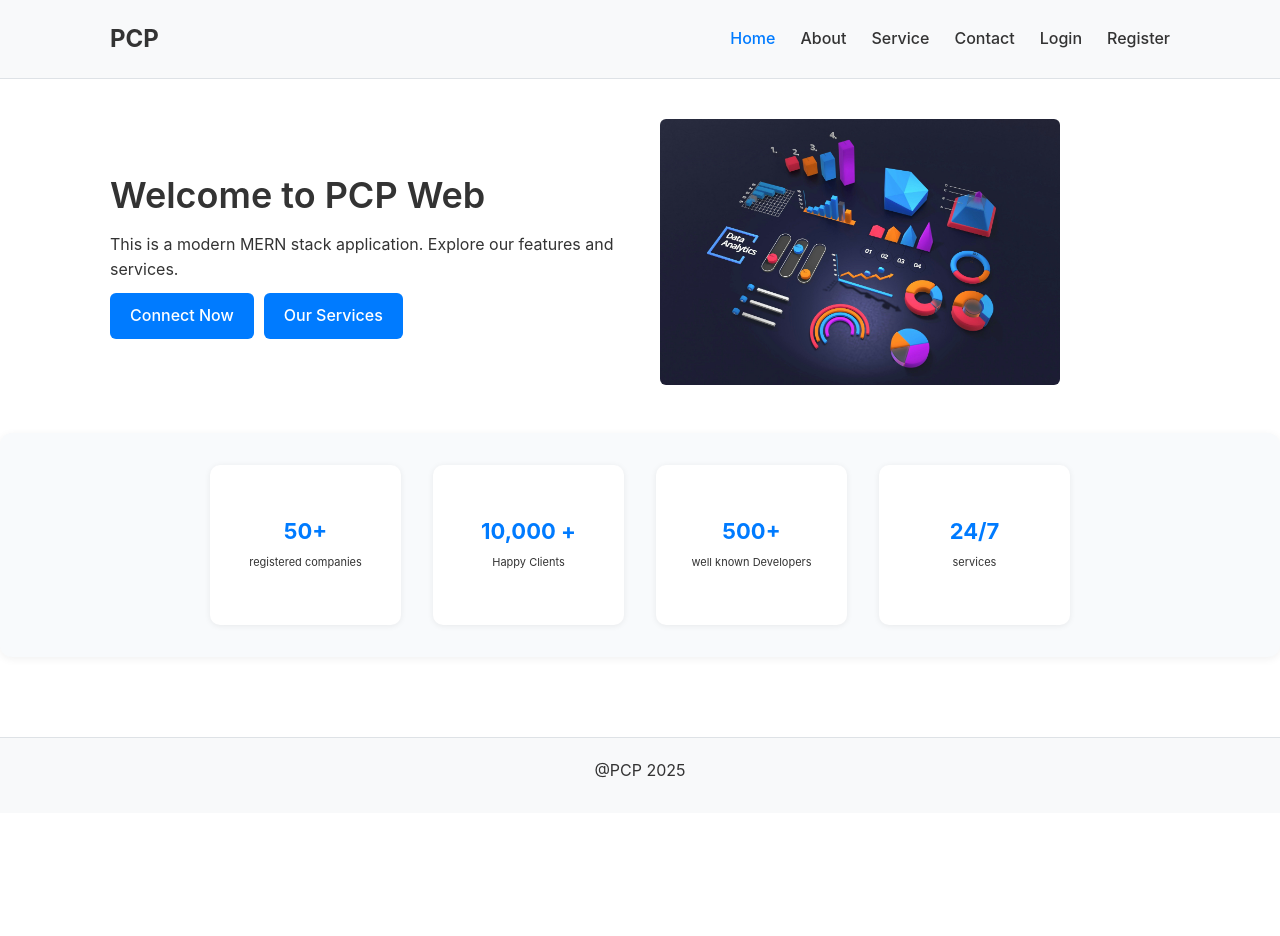
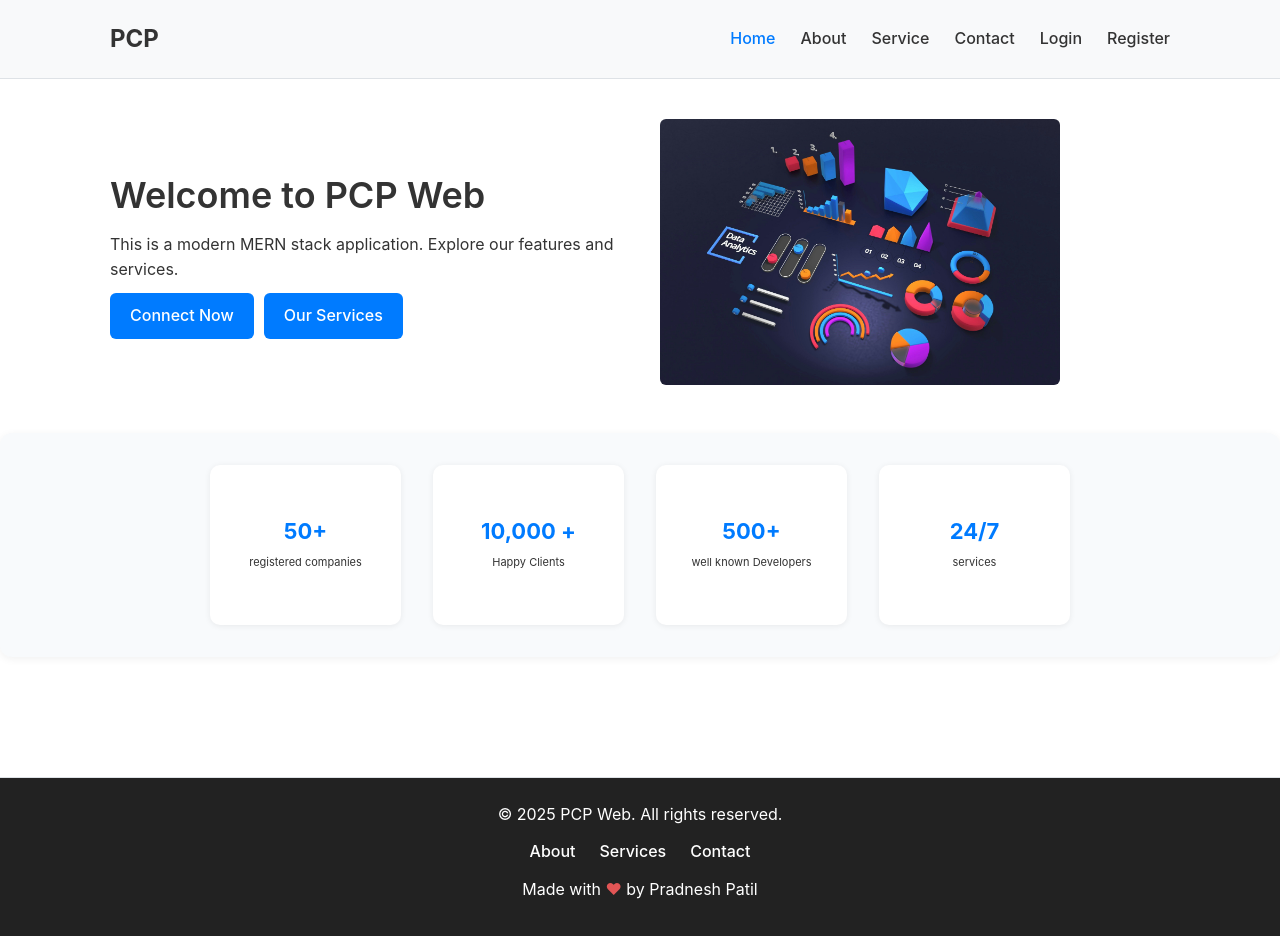
Before and after one commit to Patilpradnesh/Learn_MERN, a React (Vite) app in the folder client/: page / in a window 1280 px wide. Before the commit the page ends 813 px from the top, so only its background shows below. Built offline with nearby package versions, Linux system fonts and the light colour scheme; no server answers.

Commit message:
added the footer changes

```diff
--- a/client/src/components/Footer.jsx
+++ b/client/src/components/Footer.jsx
@@ -1,9 +1,22 @@
-export const Footer=()=>{
+import React from 'react';
 
-    return(<>
-        <footer>
-            <p>@PCP 2025</p>
-        </footer>
-    </>);
 
+export const Footer = () => {
+  return (
+    <footer className="footer">
+      <div className="footer-container">
+        <p>
+          &copy; {new Date().getFullYear()} PCP Web. All rights reserved.
+        </p>
+        <div className="footer-links">
+          <a href="/about">About</a>
+          <a href="/service">Services</a>
+          <a href="/contact">Contact</a>
+        </div>
+        <p>
+          Made with <span style={{color: "#e25555"}}>❤</span> by Pradnesh Patil
+        </p>
+      </div>
+    </footer>
+  );
 };
--- a/client/src/index.css
+++ b/client/src/index.css
@@ -291,3 +291,34 @@ footer {
   color: #333;
   margin: 0;
 }
+
+
+/*  footer style */
+.footer {
+  background: #222;
+  color: #fff;
+  padding: 24px 0;
+  text-align: center;
+  margin-top: 40px;
+}
+
+.footer-container {
+  max-width: 900px;
+  margin: 0 auto;
+}
+
+.footer-links {
+  margin: 12px 0;
+}
+
+.footer-links a {
+  color: #fff;
+  margin: 0 12px;
+  text-decoration: none;
+  font-weight: 500;
+  transition: color 0.2s;
+}
+
+.footer-links a:hover {
+  color: #007bff;
+}
```
